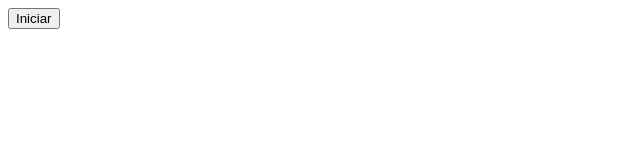
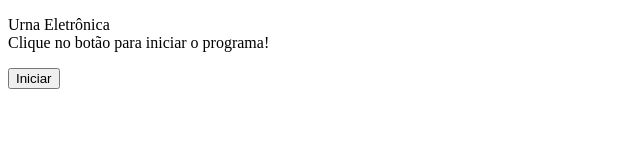
Before and after one commit to andrehataishi/urna-eletronica, a plain HTML site: page index.html in a window 1280 px wide. Shown: the whole page, without its empty margins (0-640 px from the left). Drawn offline with Linux system fonts and the light colour scheme.

Commit message:
feat(index): Adicionando um título na página inicial

```diff
--- a/index.html
+++ b/index.html
@@ -6,6 +6,7 @@
     <title>Urna Eletrônica</title>
 </head>
 <body>
+    <p>Urna Eletrônica <br>Clique no botão para iniciar o programa!</p>
     <button type="button" onclick="urnaEletronica()">Iniciar</button>
 </body>
 <script src="./urnaEletronica.js"></script>
```
